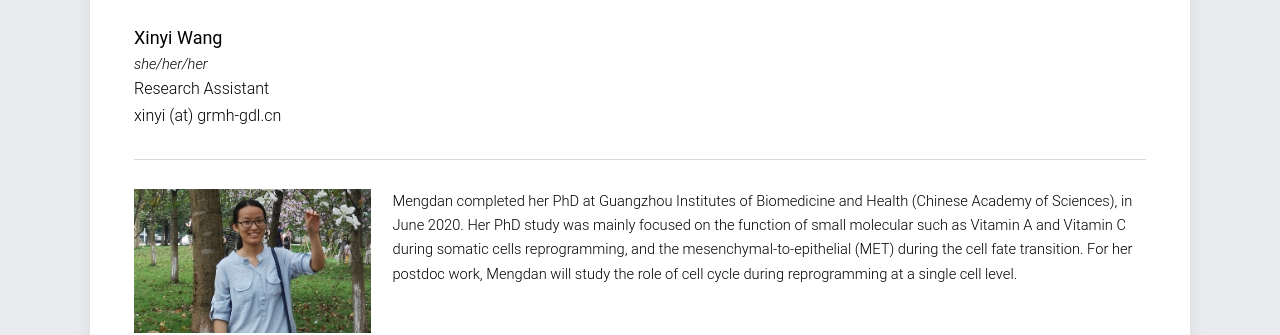
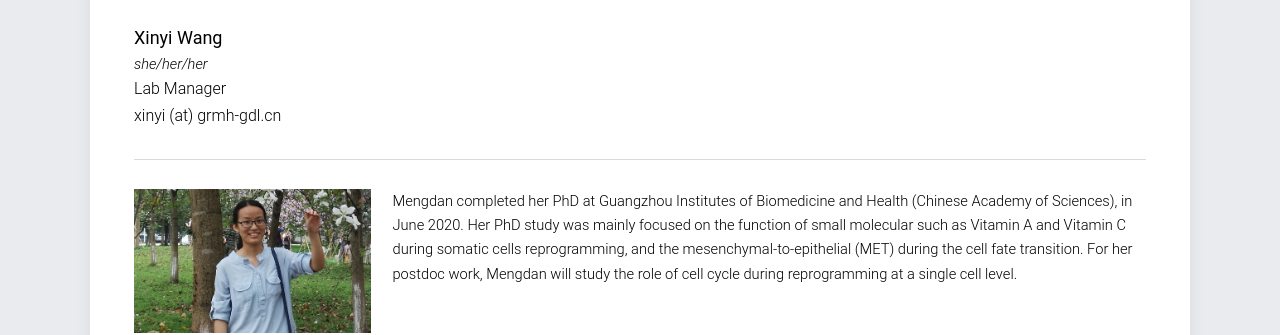
Before and after one commit to mm809/mm809.github.io, a Jekyll site: the page built from members/index.html, in a window 1280 px wide and 900 px high, scrolled down 1097 px. Shown: the part 181-516 px from the top of the window. Built offline with Jekyll 4.4.1, drawn with Linux system fonts in a browser that asks for light colours.

Commit message:
Update members.yml

```diff
--- a/_data/members.yml
+++ b/_data/members.yml
@@ -19,7 +19,7 @@
 
 - name: Xinyi Wang
   image: /images/members/Xinyi.jpg
-  position: Research Assistant
+  position: Lab Manager
   pronouns: she/her/her
   email: xinyi (at) grmh-gdl.cn
   description: "
```
